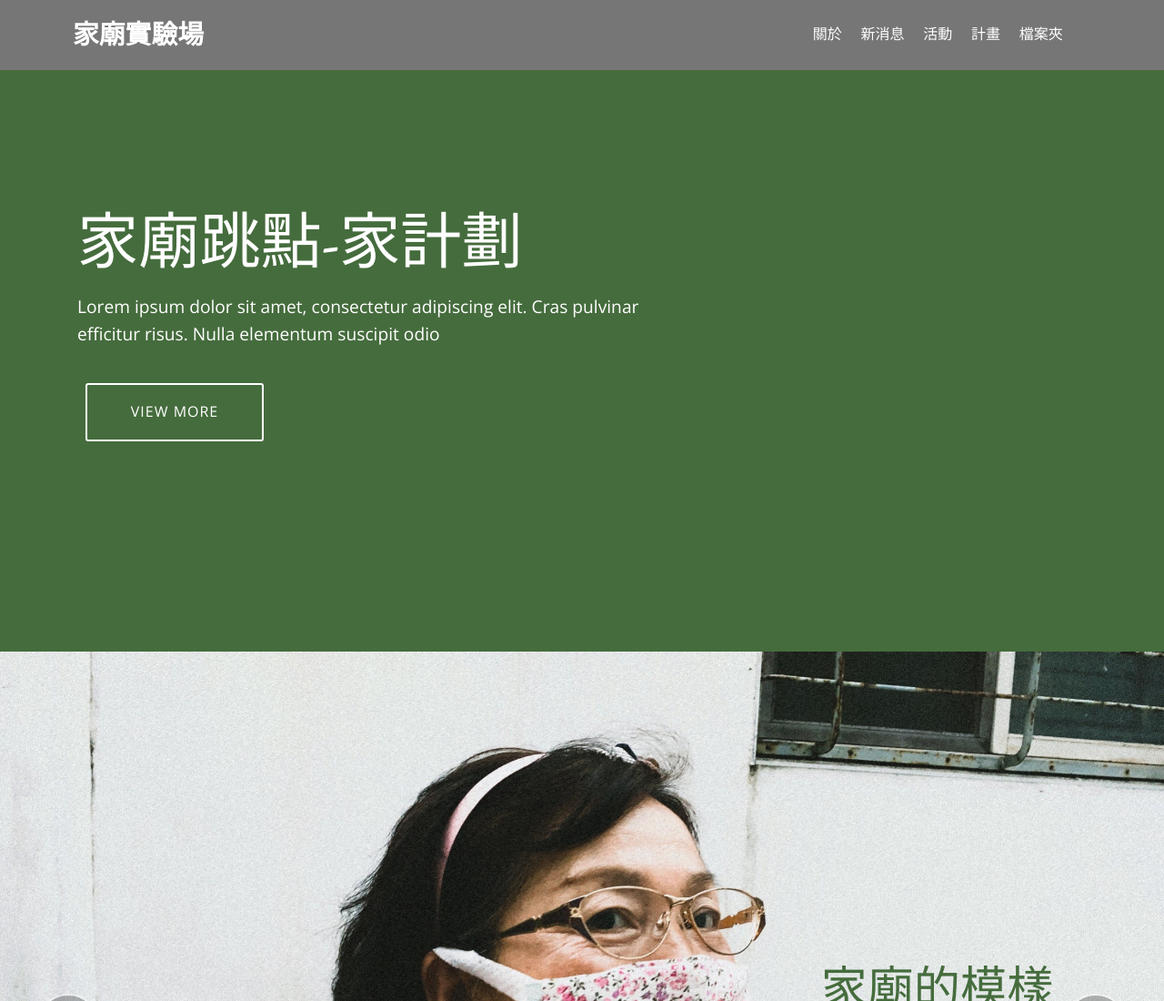
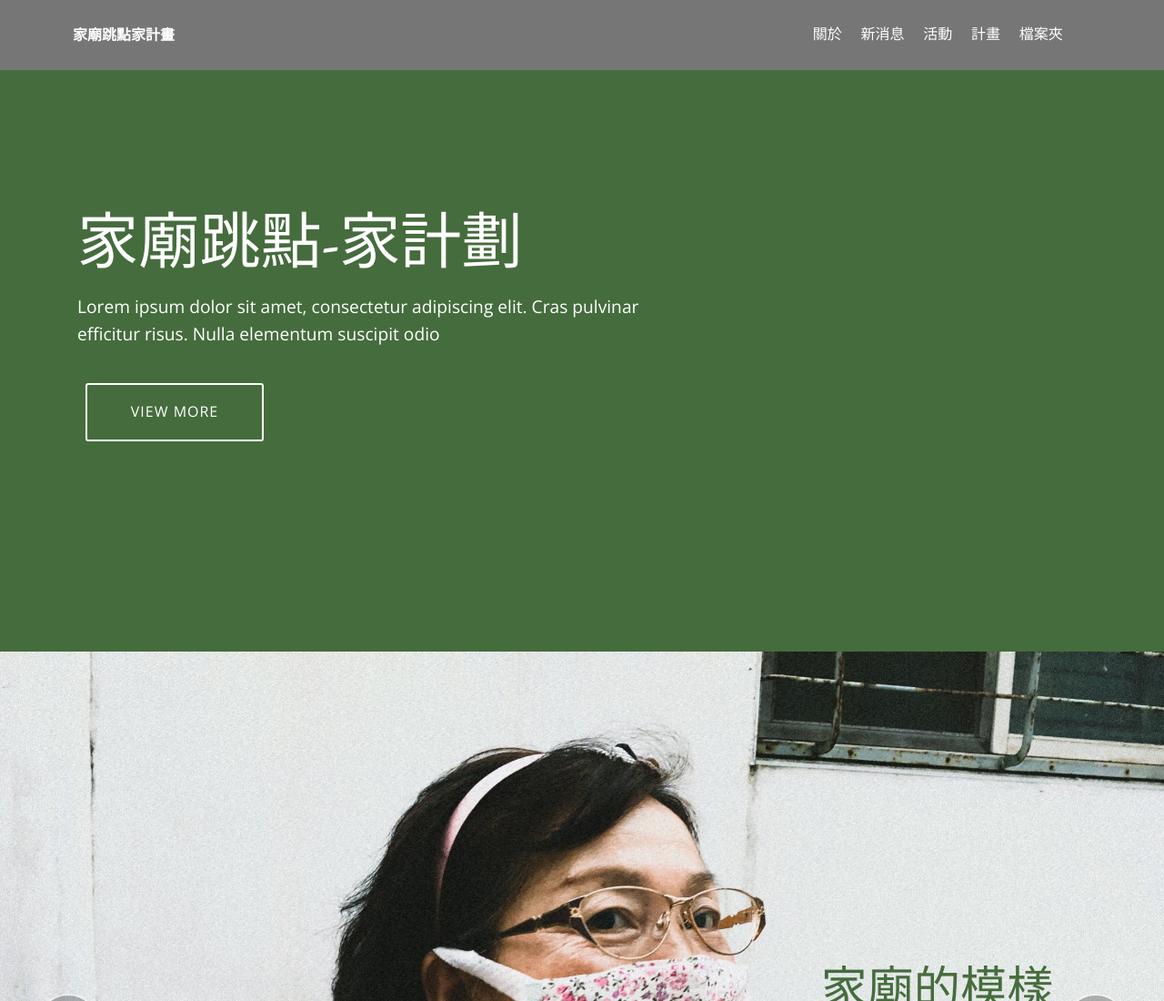
Before and after one commit to djtp-act/as-path, a plain HTML site: page index.html in a window 1280 px wide. Shown: the top 1100 px of the page at 91% size. Drawn offline with nearby package versions, Linux system fonts and the light colour scheme; files whose address does not match are found by name.

Commit message:
create github pages

```diff
--- a/index.html
+++ b/index.html
@@ -42,7 +42,7 @@
         <div class="menu-logo">
             <div class="navbar-brand">
 
-                <span class="navbar-caption-wrap"><a class="navbar-caption text-white display-5" href="https://mobirise.co">家廟實驗場</a></span>
+                <span class="navbar-caption-wrap"><a class="navbar-caption text-white display-4" href="https://mobirise.co">家廟跳點家計畫</a></span>
             </div>
         </div>
         <div class="collapse navbar-collapse" id="navbarSupportedContent">
```
Also changed, not shown: 1 other file.
